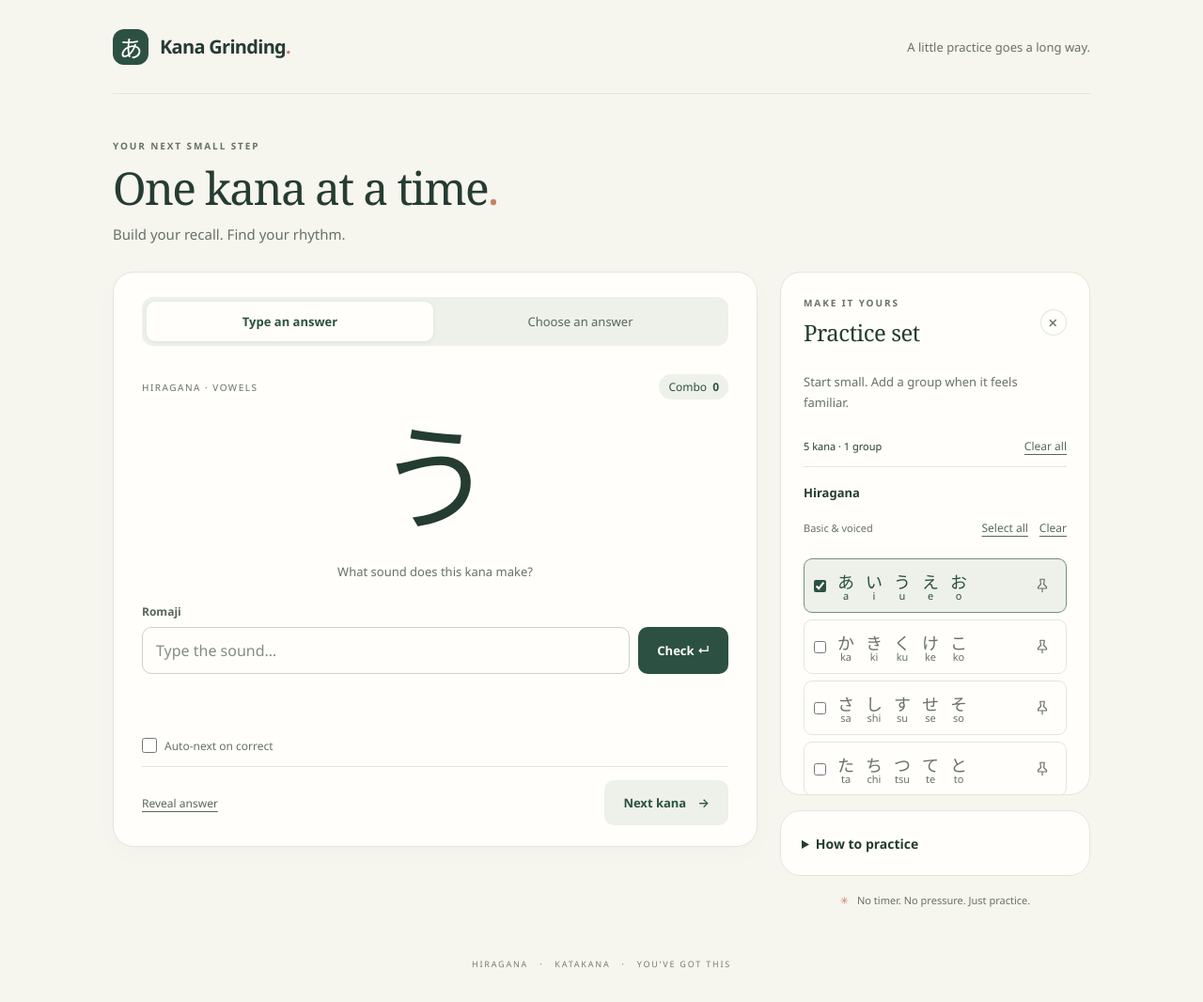
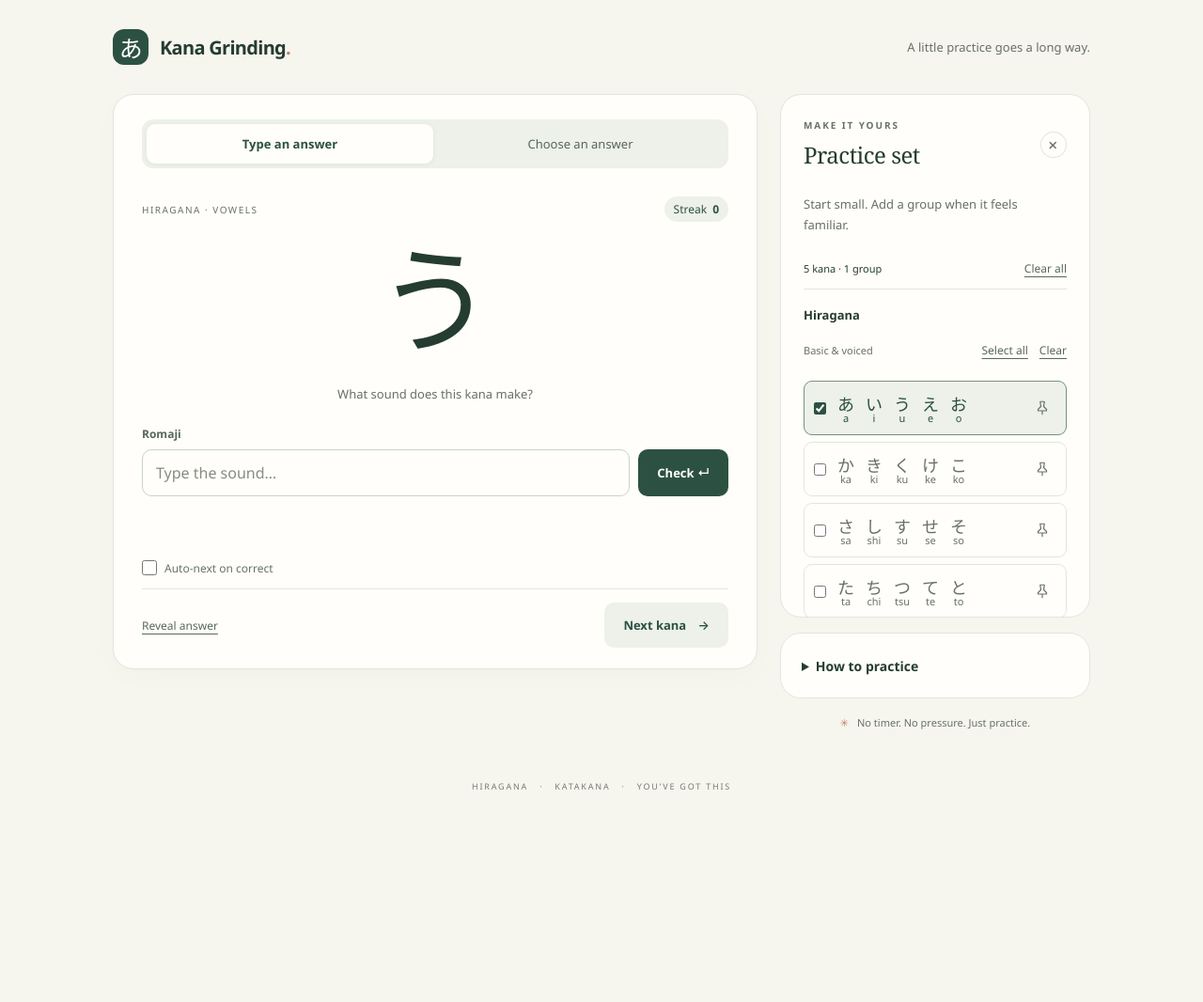
Before and after one commit to ta457/kana-grinding, a plain HTML site: page index.html in a window 1280 px wide. Shown: the whole page at 94% size. After the commit the page ends 877 px from the top, so only its background shows below. Drawn offline with Linux system fonts and the light colour scheme.

Commit message:
rm intro txt

```diff
--- a/index.html
+++ b/index.html
@@ -18,12 +18,6 @@
       </header>
 
       <main>
-        <div class="intro">
-          <p class="eyebrow">YOUR NEXT SMALL STEP</p>
-          <h1>One kana at a time<span>.</span></h1>
-          <p>Build your recall. Find your rhythm.</p>
-        </div>
-
         <div class="workspace">
           <section class="practice card" aria-label="Kana practice" aria-busy="true" id="practice">
             <fieldset class="mode-switch" id="mode-switch" disabled>
@@ -43,7 +37,7 @@
             <div class="question">
               <div class="question-meta">
                 <p class="question-group" id="question-group">LET’S GET STARTED</p>
-                <p class="combo" role="status" aria-live="polite" aria-atomic="true">Combo <strong id="combo-count">0</strong></p>
+                <p class="combo" role="status" aria-live="polite" aria-atomic="true">Streak <strong id="combo-count">0</strong></p>
               </div>
               <div class="kana" id="kana" lang="ja" aria-live="polite">あ</div>
               <p class="question-help" id="question-help">Loading your kana…</p>
--- a/styles.css
+++ b/styles.css
@@ -70,7 +70,6 @@ button:disabled {
   align-items: center;
   justify-content: space-between;
   gap: 20px;
-  border-bottom: 1px solid var(--line);
 }
 
 .brand {
```
